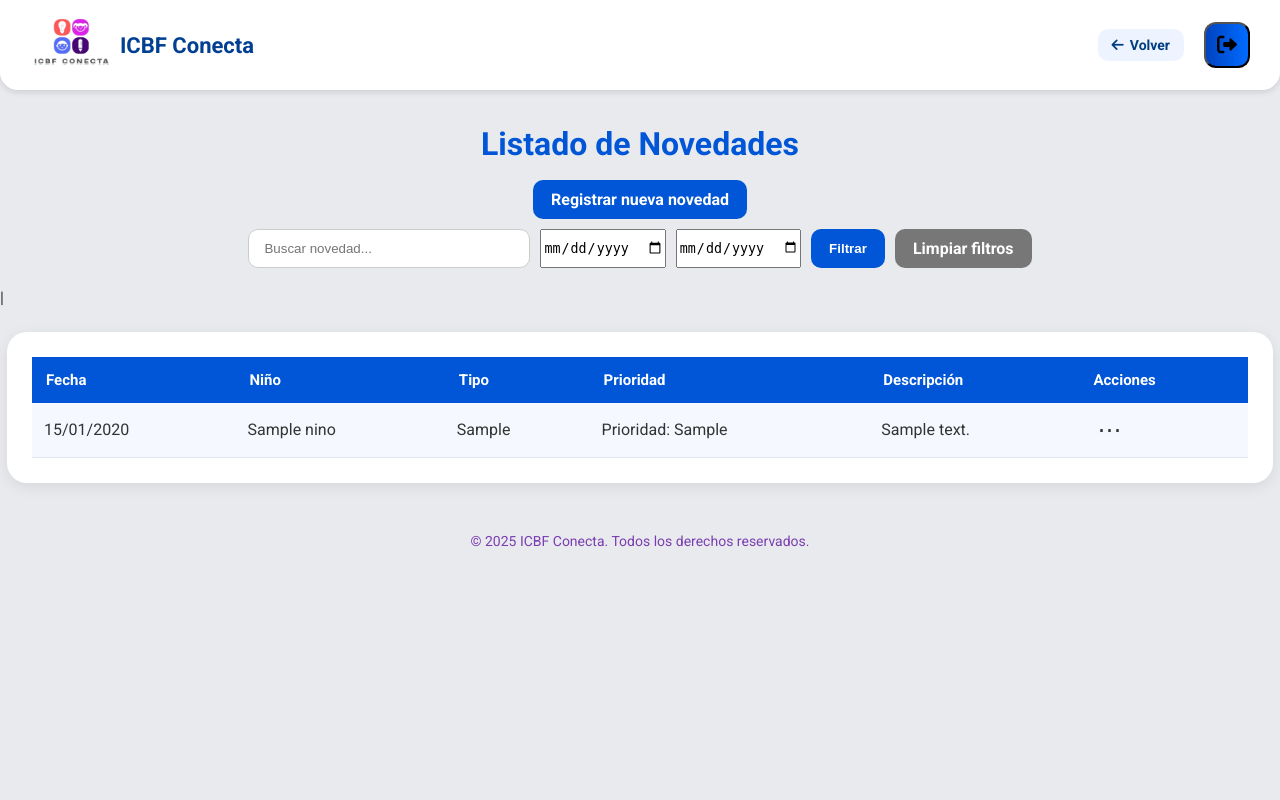
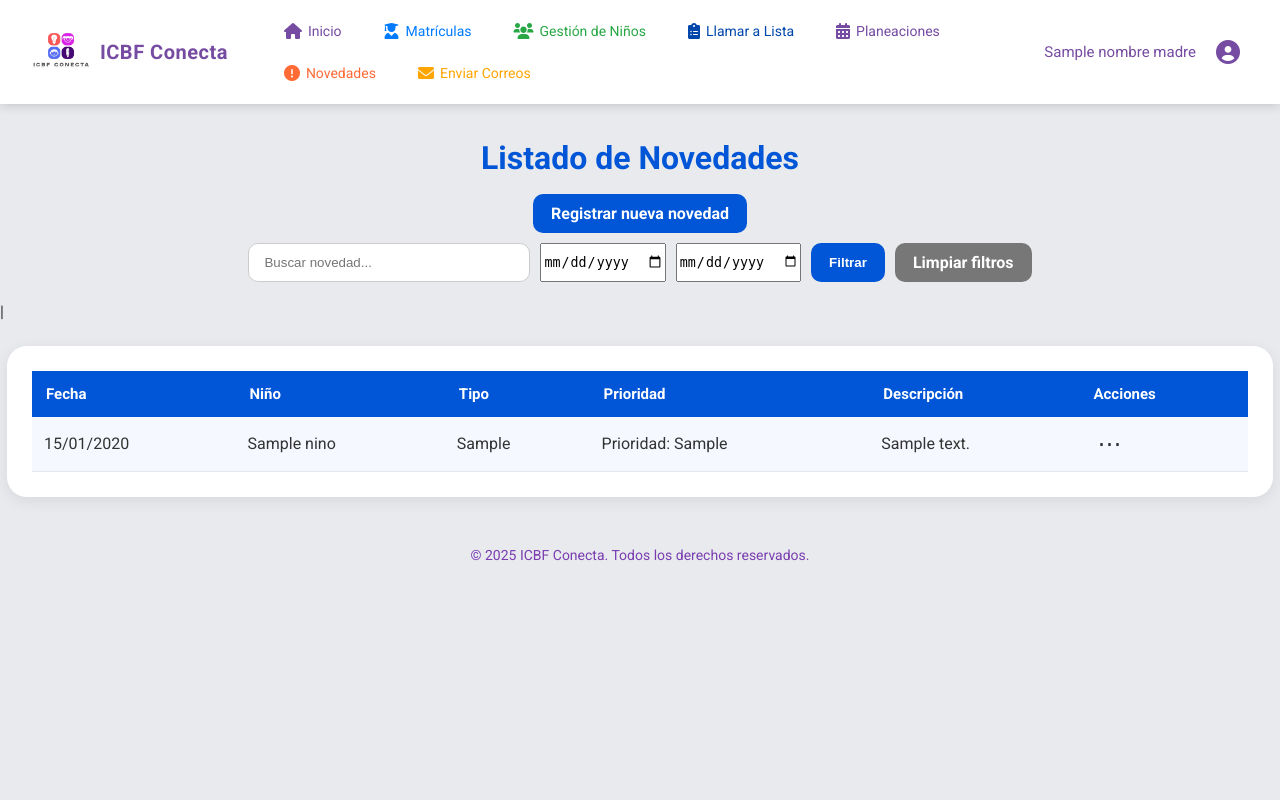
Before and after one commit to nick4466/icbfconectaPython, a Django app: template templates/novedades/list.html in a window 1280 px wide. Run offline with Django 5.2, Linux system fonts and the light colour scheme; the template is opened without the code that fills it: most values are stand-ins (such as "Sample title", 1, 10 or a date in 2020); grey boxes marked "Sample" are stand-in pictures.

Commit message:
el navbar en mi modulo

```diff
--- a/templates/asistencia/asistencia_form.html
+++ b/templates/asistencia/asistencia_form.html
@@ -510,7 +510,7 @@ input[type="radio"]:checked + label {
       <div style="margin-top:20px;">
         <button type="submit" class="btn-guardar">
   <i class="fas fa-save"></i> Guardar Registro
-</button>
+</button>{}
 
       </div>
     </form>
--- a/templates/novedades/list.html
+++ b/templates/novedades/list.html
@@ -5,10 +5,13 @@
   <meta charset="UTF-8" />
   <meta name="viewport" content="width=device-width, initial-scale=1.0"/>
   <title>Listado de Novedades - ICBF Conecta</title>
+  <link rel="stylesheet" href="{% static 'css/navbar_madre.css' %}">
+  <link rel="stylesheet" href="https://cdnjs.cloudflare.com/ajax/libs/font-awesome/6.4.0/css/all.min.css">
   <link href="https://fonts.googleapis.com/css2?family=Roboto:wght@400;700&display=swap" rel="stylesheet" />
   <link rel="stylesheet" href="https://cdnjs.cloudflare.com/ajax/libs/font-awesome/6.0.0-beta3/css/all.min.css"/>
 </head>
 <style>
+
 /* ===========================
    ESTILOS GENERALES
 =========================== */
@@ -403,38 +406,9 @@ footer {
 
 </style>
 <body>
+    {% include 'madre/navbar_madre.html' %}
 
-<header class="mc-header">
 
-    <!-- IZQUIERDA -->
-    <div class="mc-header-left">
-        <img src="{% static 'img/logoSinFondo.png' %}" alt="Logo" class="mc-logo">
-        <h1 class="mc-title">ICBF Conecta</h1>
-    </div>
-
-    <!-- CENTRO -->
-    <nav class="mc-header-nav">
-        <ul>
-            <li>
-                <a href="{% url 'asistencia_form' %}">
-                    <i class="fas fa-arrow-left"></i> Volver
-                </a>
-            </li>
-        </ul>
-    </nav>
-
-    <!-- DERECHA -->
-    <div class="mc-header-right">
-        <!-- Logout -->
-        <form method="post" action="{% url 'logout' %}">
-            {% csrf_token %}
-            <button type="submit" class="logout-btn" onclick="return confirmarLogout();">
-                <i class="fas fa-sign-out-alt"></i>
-            </button>
-        </form>
-    </div>
-
-</header>
 
 
   <div style="position: fixed; inset: 0; background-color: rgba(0,0,0,0.050); z-index: -1;"></div>
```
Also changed, not shown: db.sqlite3.
